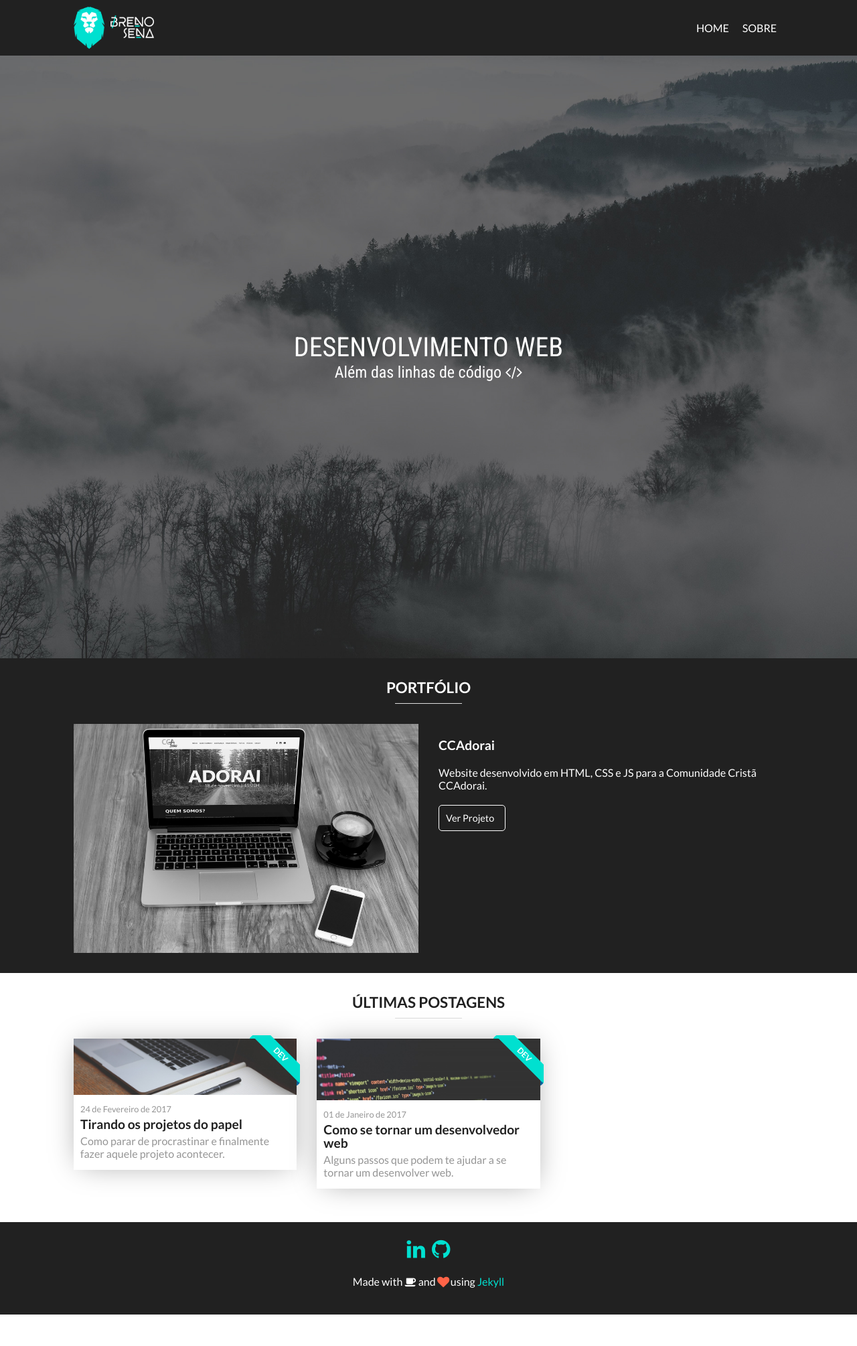
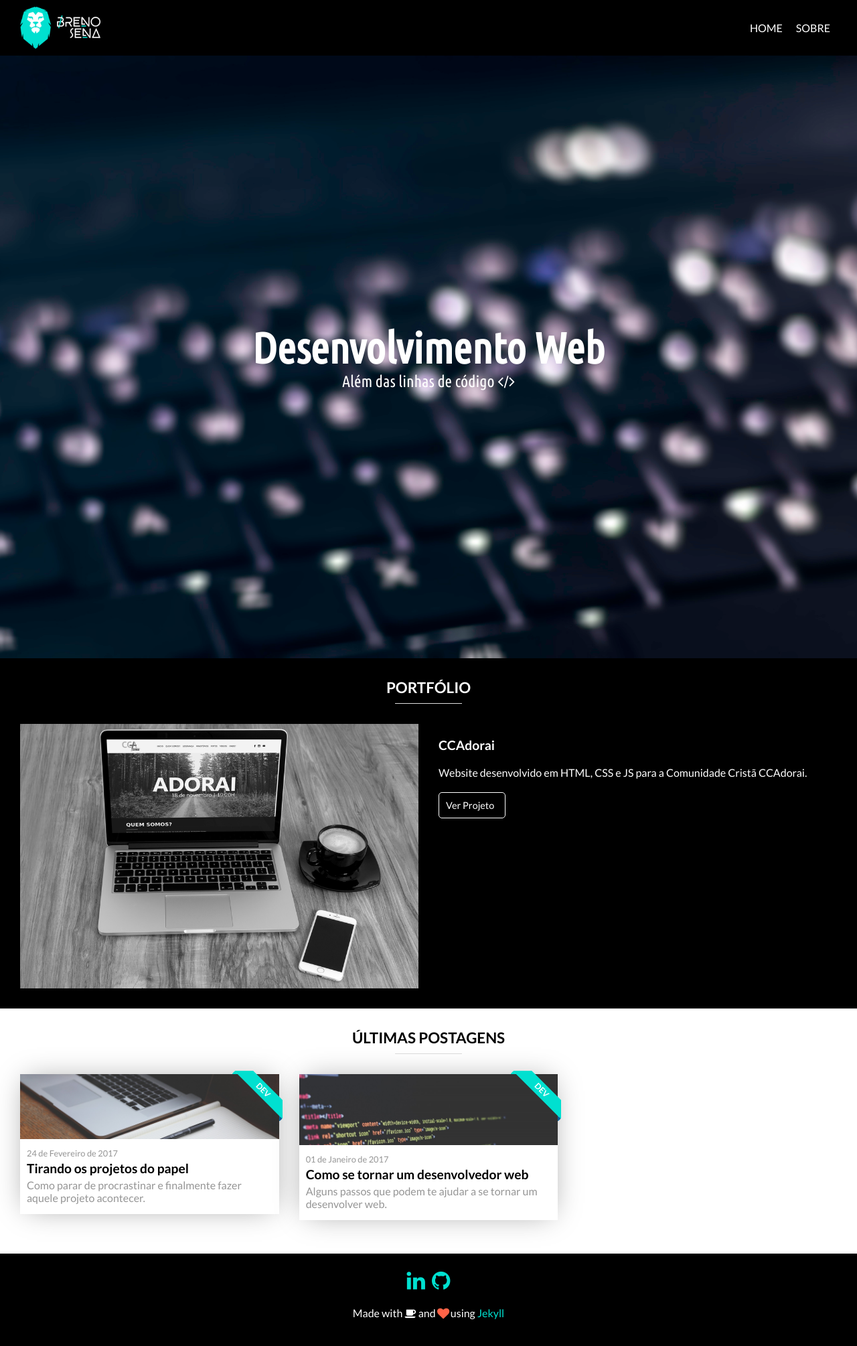
Before and after one commit to brenofsena/brenofsena.github.io, a Jekyll site: the page built from index.html, in a window 1280 px wide. Shown: the whole page at 67% size. Built offline with Jekyll 4.4.1, drawn with Linux system fonts in a browser that asks for light colours; nearby versions of some CDN libraries; before the commit the page ends 1963 px from its top, so only the background shows below that.

Commit message:
Alteração de banner

```diff
--- a/_sass/_base.scss
+++ b/_sass/_base.scss
@@ -1,8 +1,8 @@
-@import url('https://fonts.googleapis.com/css?family=Lato:300,400,700|Roboto+Condensed:400,700');
-$primary-color: #212121;
+@import url('https://fonts.googleapis.com/css?family=Lato:300,400,700|Ubuntu+Condensed');
+$primary-color: #000;
 $secondary-color: #00e0d0;
 $primary-font: 'Lato';
-$secondary-font: 'Roboto Condensed';
+$secondary-font: 'Ubuntu Condensed';
 
 /* Reset */
 
@@ -48,7 +48,7 @@ img {
 }
 
 .container {
-  max-width: 1120px;
+  max-width: 1360px;
   margin: 0 auto;
   padding: 0 15px;
   width: 100%;
@@ -65,11 +65,15 @@ img {
 @for $i from 1 through 12 {
   $width: $i / 12 * 100%;
   .col-#{$i} {
+    -webkit-box-flex: 0;
+        -ms-flex: 0 0 $width;
             flex: 0 0 $width;
     padding: 0 15px;
   }
   @media only screen and (max-width: 960px) {
     .col-m-#{$i} {
+      -webkit-box-flex: 0 !important;
+          -ms-flex: 0 0 $width !important;
               flex: 0 0 $width !important;
       padding: 0 15px;
     }
@@ -77,23 +81,34 @@ img {
 }
 
 .justify-content-center {
+  -webkit-box-pack: center;
+      -ms-flex-pack: center;
           justify-content: center;
 }
 
 .justify-content-between {
+  -webkit-box-pack: justify;
+      -ms-flex-pack: justify;
           justify-content: space-between;
 }
 
 .justify-content-end {
+  -webkit-box-pack: end;
+      -ms-flex-pack: end;
           justify-content: flex-end;
 }
 
 .align-items-center {
+  -webkit-box-align: center;
+      -ms-flex-align: center;
           align-items: center;
 }
 
 .nav {
+  display: -webkit-box;
+  display: -ms-flexbox;
   display: flex;
+  -ms-flex-wrap: wrap;
       flex-wrap: wrap;
 }
 
@@ -102,6 +117,9 @@ img {
 }
 
 .d-flex {
+  display: -webkit-box;
+  display: -ms-flexbox;
   display: flex;
+  -ms-flex-wrap: wrap;
       flex-wrap: wrap;
 }
--- a/_sass/_layout.scss
+++ b/_sass/_layout.scss
@@ -36,6 +36,7 @@
           color: #fff;
           text-decoration: none;
           font-weight: 400;
+          -webkit-transition: all .2s ease-out;
           transition: all .2s ease-out;
           &:hover {
             color: $secondary-color;
@@ -47,14 +48,13 @@
 }
 
 .banner {
-  background: url(/assets/img/bg-home.jpg) fixed no-repeat center;
+  background: url(/assets/img/banner.jpg) fixed no-repeat center;
   background-size: cover;
   .banner-title {
     color: #fff;
-    font-size: 2.5em;
+    font-size: 4rem;
     text-align: center;
-    font-weight: 500;
-    text-transform: uppercase;
+    font-weight: 600;
     font-family: $secondary-font;
     @media only screen and (max-width: 640px){
       font-size: 2em;
@@ -78,12 +78,16 @@
   .portfolio-image {
     overflow: hidden;
     img {
+      -webkit-filter: grayscale(100%);
               filter: grayscale(100%);
+      -webkit-transition: all .2s ease-out;
       transition: all .2s ease-out;
     }
     &:hover {
       img {
+        -webkit-filter: grayscale(0);
                 filter: grayscale(0);
+        -webkit-transform: scale(1.2);
                 transform: scale(1.2);
       }
     }
@@ -109,6 +113,7 @@
     text-decoration: none;
     color: #fff;
     border-radius: 5px;
+    -webkit-transition: all .2s ease-out;
     transition: all .2s ease-out;
     &:hover {
       background: #fff;
@@ -121,6 +126,7 @@
   margin: 30px 0;
   .card {
     background: #fff;
+    -webkit-box-shadow: 0px 0px 42px -10px rgba(0, 0, 0, 0.40);
             box-shadow: 0px 0px 42px -10px rgba(0, 0, 0, 0.40);
     position: relative;
     margin-bottom: 20px;
@@ -210,12 +216,14 @@
         position: absolute;
         width: 100%;
         height: 200px;
+        -o-object-fit: cover;
            object-fit: cover;
       }
     }
     .post-header-content {
       position: absolute;
       top: 50%;
+      -webkit-transform: translateY(-50%);
               transform: translateY(-50%);
       width: 100%;
       .post-time {
@@ -281,6 +289,7 @@
         a {
           color: #959595;
           font-size: 2em;
+          -webkit-transition: all .2s ease-out;
           transition: all .2s ease-out;
           &:hover {
             color: $primary-color;
@@ -351,10 +360,12 @@
           font-size: 2em;
           color: $secondary-color;
           i {
+            -webkit-transition: all .2s ease-out;
             transition: all .2s ease-out;
           }
           &:hover {
             i {
+              -webkit-transform: scale(1.2);
                       transform: scale(1.2);
             }
           }
@@ -407,9 +418,13 @@
       left: -100%;
       visibility: hidden;
       opacity: 0;
+      -webkit-transition: all .2s ease-out;
       transition: all .2s ease-out;
       .nav {
         margin: 20px;
+        -webkit-box-orient: vertical;
+        -webkit-box-direction: normal;
+            -ms-flex-direction: column;
                 flex-direction: column;
         li {
           padding: 10px;
@@ -419,6 +434,7 @@
     .menu-open,
     .menu-close {
       background: none;
+      -webkit-box-shadow: none;
               box-shadow: none;
       border: 0;
       font-size: 1.4em;
```
Also changed, not shown: assets/img/banner.jpg (added), assets/img/bg-home.jpg (deleted). Lines whose indentation alone changed are shown as unchanged.
